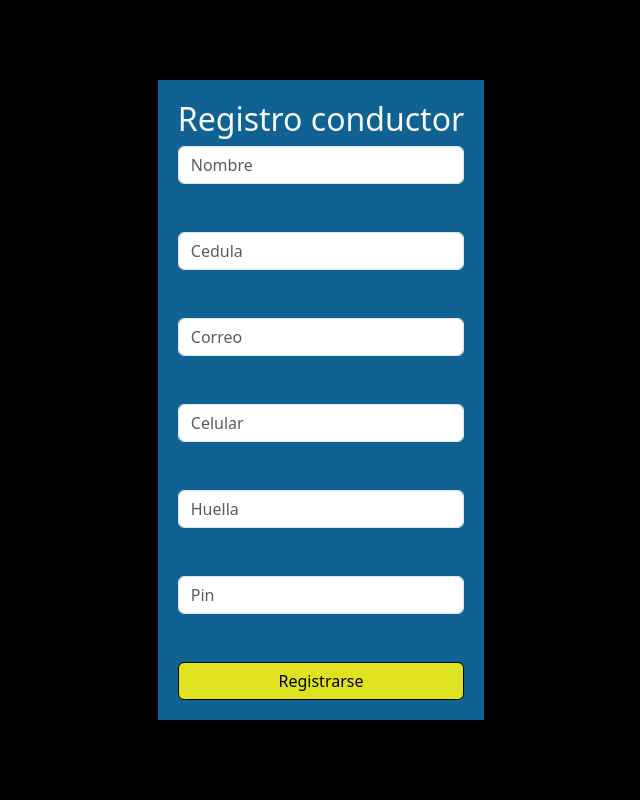
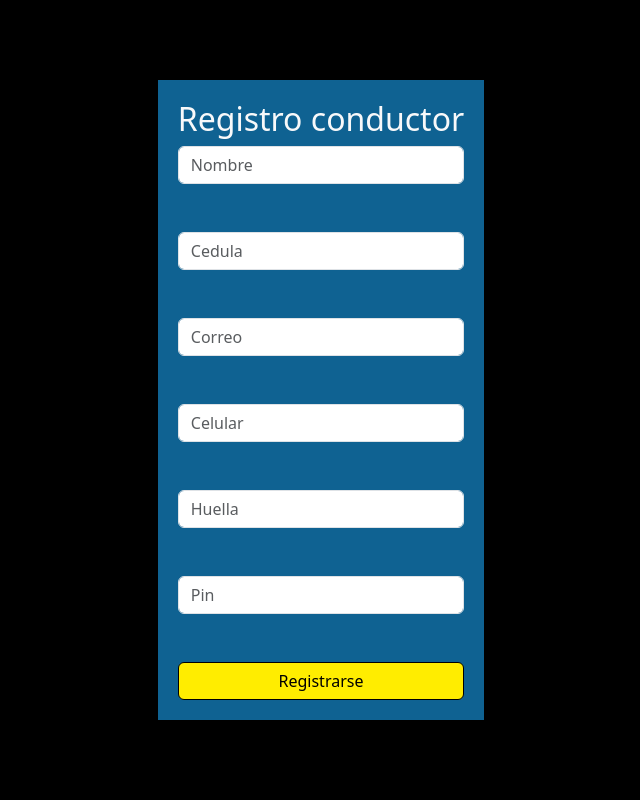
Before and after one commit to o9nelsonjavier/TaxiSecurity, a PHP site: page /Vista/conductor/conductor_registrar.php in a window 1280 px wide. Shown: the whole page, without its empty margins (319-959 px from the left). Run offline with PHP 8.4, Linux system fonts and the light colour scheme.

Commit message:
actualizacion del proyecto

```diff
--- a/Styles.css
+++ b/Styles.css
@@ -20,30 +20,10 @@
 
 .menu{
     background-color:#0F6292 !important;
-   /* color:white !important; */
+    color:white !important;
 }
 
 .nav-item:hover {
     background-color: #FFED00;
-    color: black !important ;
+    color: black;
 }
-
-#divstiles {
-    background-color:#000;
-    padding: 20px;
-    height: 100vh;
-    display: flex;
-    justify-content: center;
-    align-items: center;
-}
-
-.btnRegistrar{
-    background-color:#dfe21f;
-    color:#000000;
-    border-color:#000;
-}
-
-.divstilesFormulario{
-    background-color:#0F6292;
-    padding: 20px;
-}
--- a/Vista/conductor/conductor_registrar.php
+++ b/Vista/conductor/conductor_registrar.php
@@ -3,15 +3,15 @@
 <head>
     <meta charset="UTF-8">
     <meta name="viewport" content="width=device-width, initial-scale=1.0">
-    <title>Registro conductor</title>
+    <title>Registro Conductor</title>
     <link href="https://cdn.jsdelivr.net/npm/bootstrap@5.3.3/dist/css/bootstrap.min.css" rel="stylesheet" integrity="sha384-QWTKZyjpPEjISv5WaRU9OFeRpok6YctnYmDr5pNlyT2bRjXh0JMhjY6hW+ALEwIH" crossorigin="anonymous">
     <link href="../../Styles.css"  rel="stylesheet" >
 </head>
 <body>
-    <div class="container-fluid" id="divstiles">
-        <div class="divstilesFormulario">
+    <div class="container-fluid" id="divFondo">
+        <div class="divFondoFormulario">
             <h2 class="text-light"> Registro conductor</h2>
-            <form action="../../Controlador/Pasajero/pasajero_controller.php" method="POST">
+            <form action="../../Controlador/Conductor/conductor_controller.php" method="POST">
 
                 <input type="text" class="form-control" placeholder="Nombre" id="nombre" name="nombre_conductor" required><br><br>
 
@@ -30,7 +30,7 @@
 
                 <input type="number" class="form-control" placeholder="Pin" id="pin" name="pin_conductor" required><br><br>
 
-                <input type="submit" value="Registrarse" class="btnRegistrar btn w-100">
+                <input type="submit" value="Registrarse" class="btnRegistro btn w-100">
             </form>
         </div>
     </div>
```
Also changed, not shown: Controlador/Conductor/conductor_controller.php (added, +36 -0 lines), Modelo/Scripts/crear_tabla_conductor.sql (added, +11 -0 lines), Modelo/Scripts/crear_tabla_viaje.sql (added, +9 -0 lines), Vista/Viaje/viaje_registrar.php (added, +34 -0 lines), index.html (renamed from index.php, +5 -5 lines), Imagenes/slider1.jpg, Imagenes/slider3.jpg (added), Imagenes/slider3.png (deleted).
